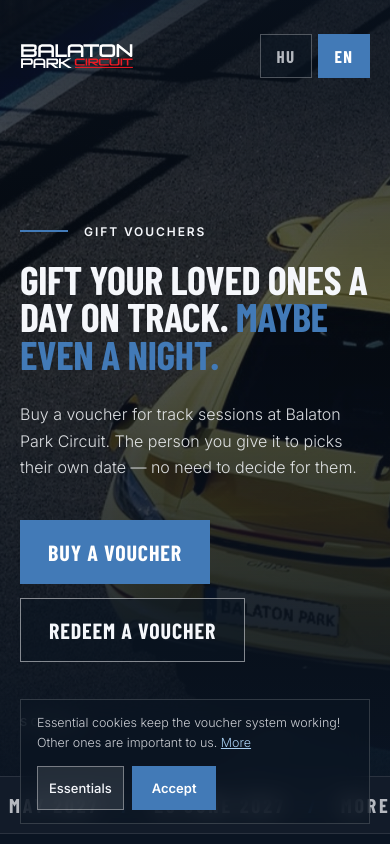
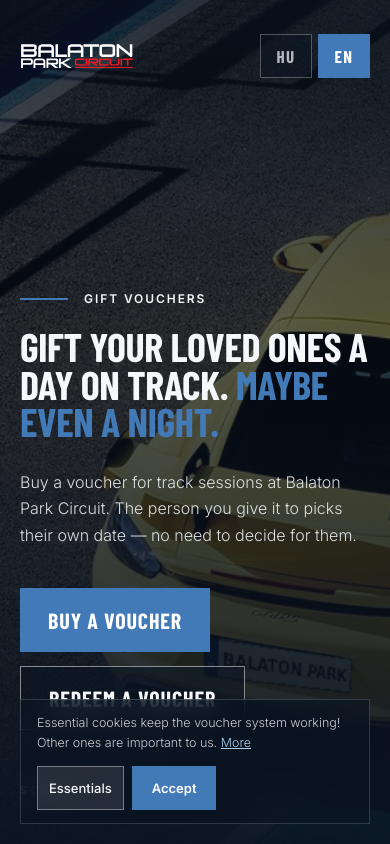
Before and after one commit to roynissany/balatonpark-vouchers, a plain HTML site: page index.html in a window 390 px wide. Shown: the top 844 px of the page. Drawn offline with nearby package versions, Linux system fonts and the light colour scheme; a web font is replaced by a local one.

Commit message:
Open a real gap under the language buttons on phones
A margin on the header row did nothing: the hero spaces its two children
apart, so the text block stays pinned to the bottom and the margin is
absorbed. Giving the hero the full small viewport height on phones is
what actually separates them.

Co-Authored-By: Claude Opus 5 <noreply@anthropic.com>
Claude-Session: https://claude.ai/code/session_01UJGqqj3EpjaN6tHEwnBsEp

```diff
--- a/index.html
+++ b/index.html
@@ -62,8 +62,11 @@
   /* "Ajándékutalványok" is far wider than "Gift vouchers" and on a phone it
      ran right up under the language buttons. Guarantee a gap and tighten the
      tracking so the word keeps clear of them. */
+  /* The hero spaces its header row and its text block apart, so a margin on
+     the header row is simply absorbed. Giving the hero the full small
+     viewport is what actually opens a gap under the language buttons. */
   @media (max-width:760px){
-    .headrow { margin-bottom:30px }
+    .hero { min-height:100svh }
     .eyebrow { letter-spacing:.16em }
   }
   .pad { padding-left:clamp(20px,5vw,56px); padding-right:clamp(20px,5vw,56px) }
```
